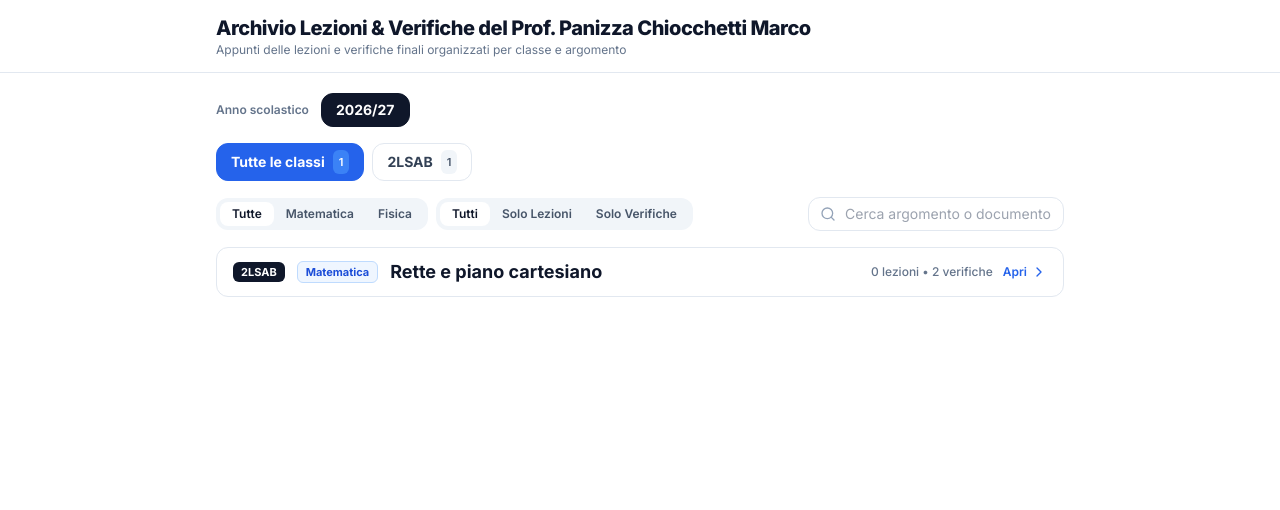
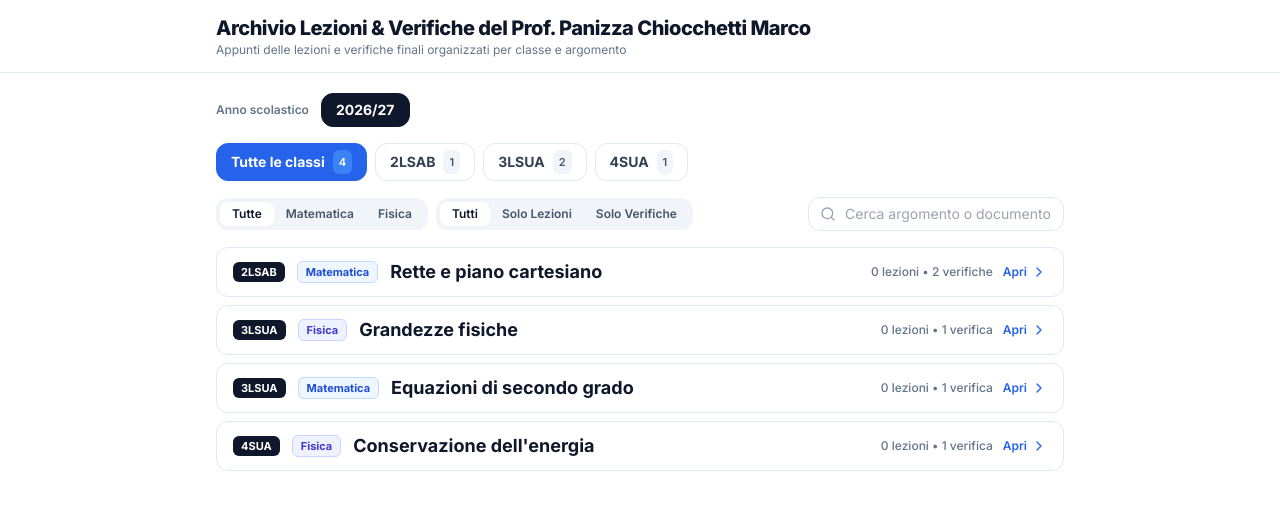
Before and after one commit to marcopanizzasite/archivio, a plain HTML site: page index.html in a window 1280 px wide. Drawn offline with nearby package versions, Linux system fonts and the light colour scheme.

Commit message:
Update index.html

```diff
--- a/index.html
+++ b/index.html
@@ -449,8 +449,58 @@
      * e incolla qui il blocco aggiornato per pubblicare le modifiche in modo permanente
      * su GitHub Pages / Google Sites.
      */
-    const INITIAL_DATA = [
-
+   const INITIAL_DATA = [
+  {
+    "id": "arg-1795684969504",
+    "year": "2026/27",
+    "className": "4SUA",
+    "subject": "Fisica",
+    "title": "Conservazione dell'energia",
+    "items": [
+      {
+        "id": "item-1795684990062-uo6k",
+        "kind": "Verifica",
+        "date": "2026-11-26",
+        "title": "Verifica energia e lavoro",
+        "notes": "",
+        "url": "https://drive.google.com/file/d/1oAOSwtB9nev_5_k-r9LnnNq4n-aqAcNT/view?usp=sharing"
+      }
+    ]
+  },
+  {
+    "id": "arg-1795684734007",
+    "year": "2026/27",
+    "className": "3LSUA",
+    "subject": "Fisica",
+    "title": "Grandezze fisiche",
+    "items": [
+      {
+        "id": "item-1795684753486-5w3i",
+        "kind": "Verifica",
+        "date": "2026-11-26",
+        "title": "Grandezze fisiche",
+        "notes": "",
+        "url": "https://drive.google.com/file/d/1vMNQY4_1-5BU10C5a9W4ZqGoIbn0ymvR/view?usp=sharing"
+      }
+    ]
+  },
+  {
+    "id": "arg-1795684635120",
+    "year": "2026/27",
+    "className": "3LSUA",
+    "subject": "Matematica",
+    "title": "Equazioni di secondo grado",
+    "items": [
+      {
+        "id": "item-1795684684180-11f7",
+        "kind": "Verifica",
+        "date": "2026-11-26",
+        "title": "Verifica equazioni di secondo grado",
+        "notes": "",
+        "url": "https://drive.google.com/file/d/1XQgYzGfAF7dEHdKplp1i6ZTEGwxDcxG0/view?usp=sharing"
+      }
+    ]
+  },
   {
     "id": "arg-1795681724271",
     "year": "2026/27",
@@ -475,8 +525,8 @@
         "url": "https://drive.google.com/file/d/1gouYkQj7NSrxBkKdLL-e39UeFbH7v1WB/view?usp=sharing"
       }
     ]
-  }    ];
-
+  }
+];
     const CLASS_ORDER = ["2LSAB", "3LSUA", "3LLA-LLB", "4LSUA"]; // ordine preferito delle classi note
     const ALL_CLASSES = "Tutte";
     const LEGACY_YEAR = "2026/27"; // anno assegnato ai dati inseriti prima dell'introduzione degli anni
```
